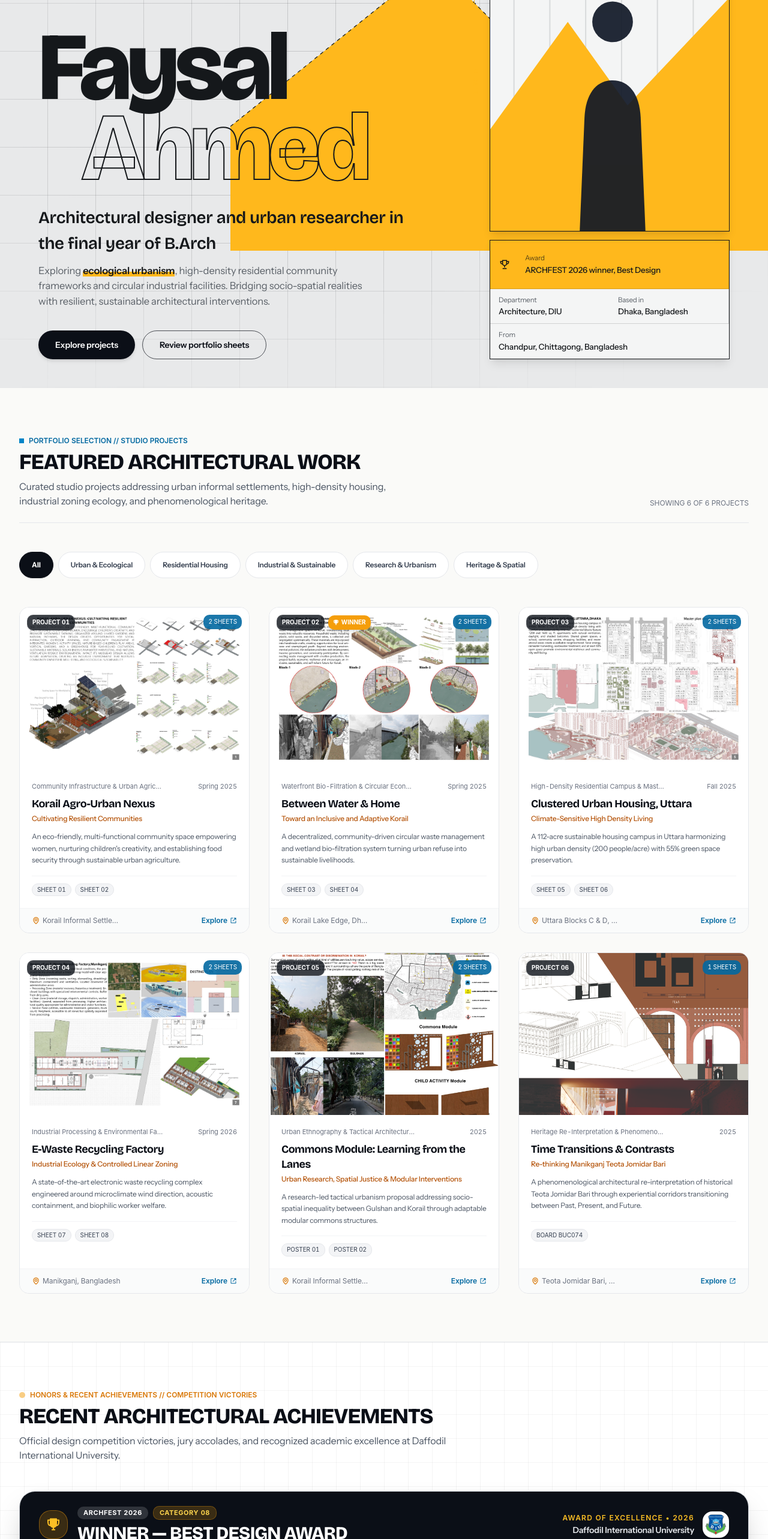
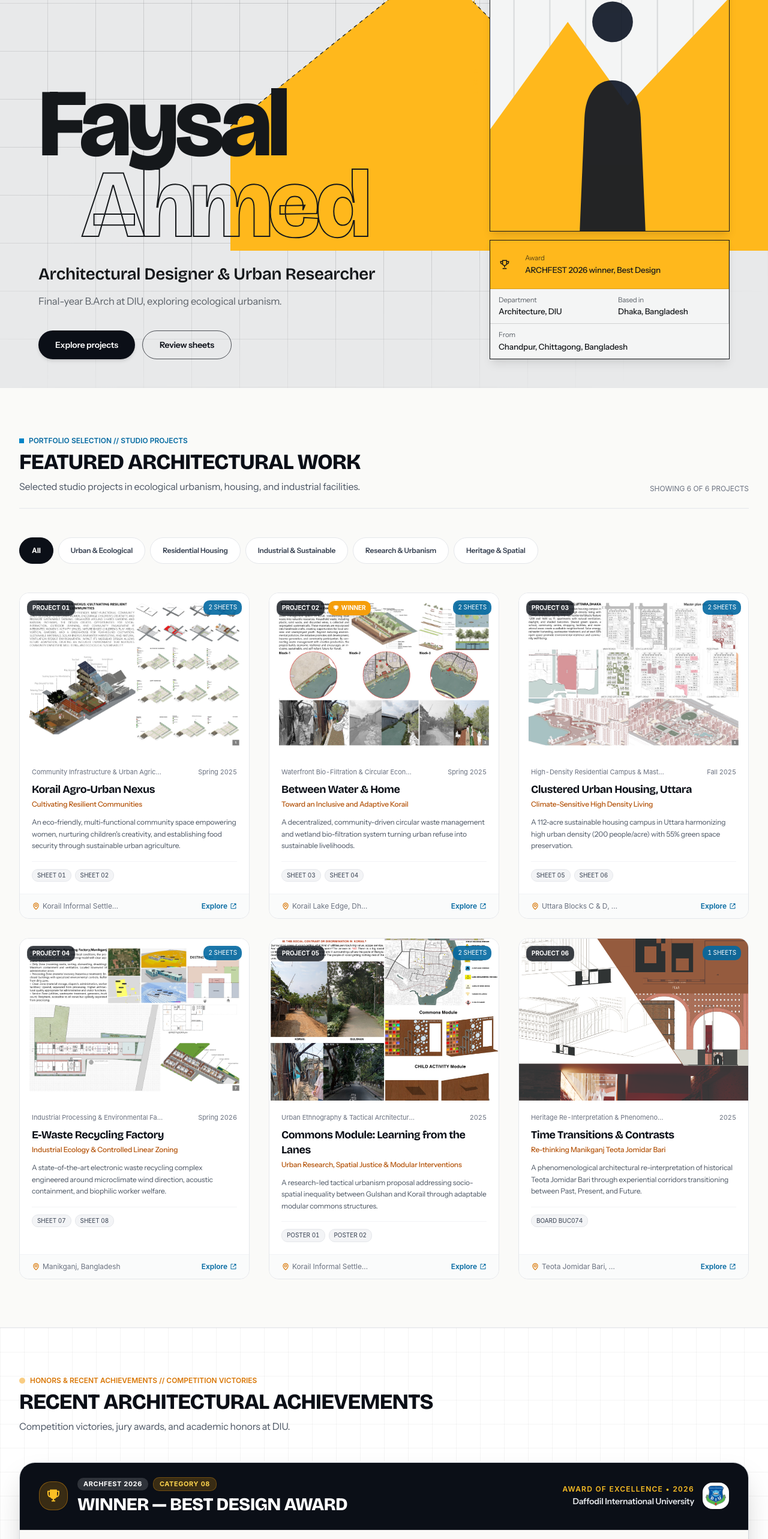
Before and after one commit to armanhossen-dev/Portfolio_for_faysal_vai, a React (Vite) app: page / in a window 1280 px wide. Shown: the part 234-2800 px from the top of the page at 60% size. Built offline with nearby package versions, Linux system fonts and the light colour scheme.

Commit message:
refactor: simplify and minimize copy across hero and section headers

```diff
--- a/src/components/AchievementsSection.jsx
+++ b/src/components/AchievementsSection.jsx
@@ -57,7 +57,7 @@ export default function AchievementsSection({ onSelectProject, onOpenLightbox })
             Recent Architectural Achievements
           </h2>
           <p className="text-sm sm:text-base text-studio-600 dark:text-[#9aa1a8] mt-2 font-sans">
-            Official design competition victories, jury accolades, and recognized academic excellence at Daffodil International University.
+            Competition victories, jury awards, and academic honors at DIU.
           </p>
         </div>
 
--- a/src/components/ContactSection.jsx
+++ b/src/components/ContactSection.jsx
@@ -30,7 +30,7 @@ export default function ContactSection({ onOpenSheetReview }) {
             Connect with Faysal Ahmed
           </h2>
           <p className="text-sm sm:text-base text-studio-600 dark:text-[#9aa1a8] mt-2">
-            Available for architectural practice roles, research collaborations, thesis jury discussions, and design consultations.
+            Open for architectural roles, research collaborations, and project inquiries.
           </p>
         </div>
 
--- a/src/components/Hero.jsx
+++ b/src/components/Hero.jsx
@@ -21,11 +21,11 @@ export default function Hero({ onOpenSheetReview }) {
         </h1>
 
         <p className="hero-role">
-          Architectural designer and urban researcher in the final year of B.Arch
+          Architectural Designer & Urban Researcher
         </p>
 
         <p className="hero-lede font-sans">
-          Exploring <b>ecological urbanism</b>, high-density residential community frameworks and circular industrial facilities. Bridging socio-spatial realities with resilient, sustainable architectural interventions.
+          Final-year B.Arch at DIU, exploring ecological urbanism.
         </p>
 
         <div className="flex flex-wrap items-center gap-3 pt-2">
@@ -40,7 +40,7 @@ export default function Hero({ onOpenSheetReview }) {
             onClick={() => onOpenSheetReview(0)}
             className="inline-flex items-center justify-center h-12 px-7 rounded-full font-semibold text-sm cursor-pointer transition-transform duration-200 hover:-translate-y-0.5 border border-studio-950/70 dark:border-white/70 text-studio-950 dark:text-white bg-transparent hover:bg-studio-950/5 dark:hover:bg-white/10"
           >
-            <span>Review portfolio sheets</span>
+            <span>Review sheets</span>
           </button>
         </div>
       </div>
--- a/src/components/ProjectsSection.jsx
+++ b/src/components/ProjectsSection.jsx
@@ -23,7 +23,7 @@ export default function ProjectsSection({ onSelectProject, onOpenSheetLightbox,
               Featured Architectural Work
             </h2>
             <p className="text-sm sm:text-base text-studio-600 dark:text-[#9aa1a8] mt-2 max-w-2xl font-sans">
-              Curated studio projects addressing urban informal settlements, high-density housing, industrial zoning ecology, and phenomenological heritage.
+              Selected studio projects in ecological urbanism, housing, and industrial facilities.
             </p>
           </div>
 
--- a/src/components/ResearchHeritageSection.jsx
+++ b/src/components/ResearchHeritageSection.jsx
@@ -36,7 +36,7 @@ export default function ResearchHeritageSection({ onOpenSheetLightbox }) {
               Commons Module: Learning from the Lanes
             </h2>
             <p className="text-sm sm:text-base text-studio-600 dark:text-[#9aa1a8] mt-2 leading-relaxed font-sans">
-              An empirical critique of socio-spatial disparity between affluent Gulshan/Banani and the informal settlement of Korail. Transforming the informal alley from a space of deficit into an architecture of communal intelligence.
+              Urban field research investigating socio-spatial disparity and community tactics in Korail settlement.
             </p>
           </div>
 
--- a/src/components/TechnicalSheetsSection.jsx
+++ b/src/components/TechnicalSheetsSection.jsx
@@ -17,7 +17,7 @@ export default function TechnicalSheetsSection({ onSelectSheet, onOpenSheetRevie
               Technical Drawing Sheets
             </h2>
             <p className="text-sm sm:text-base text-studio-600 dark:text-[#9aa1a8] mt-2 max-w-2xl font-sans">
-              Complete folio of masterplans, unit layouts, building sections, environmental zoning diagrams, and large-format concept boards.
+              Complete 12-sheet folio of working drawings, masterplans, and details.
             </p>
           </div>
 
```
Also changed, not shown: 3 other files (tests, documents, lock files or other folders).
